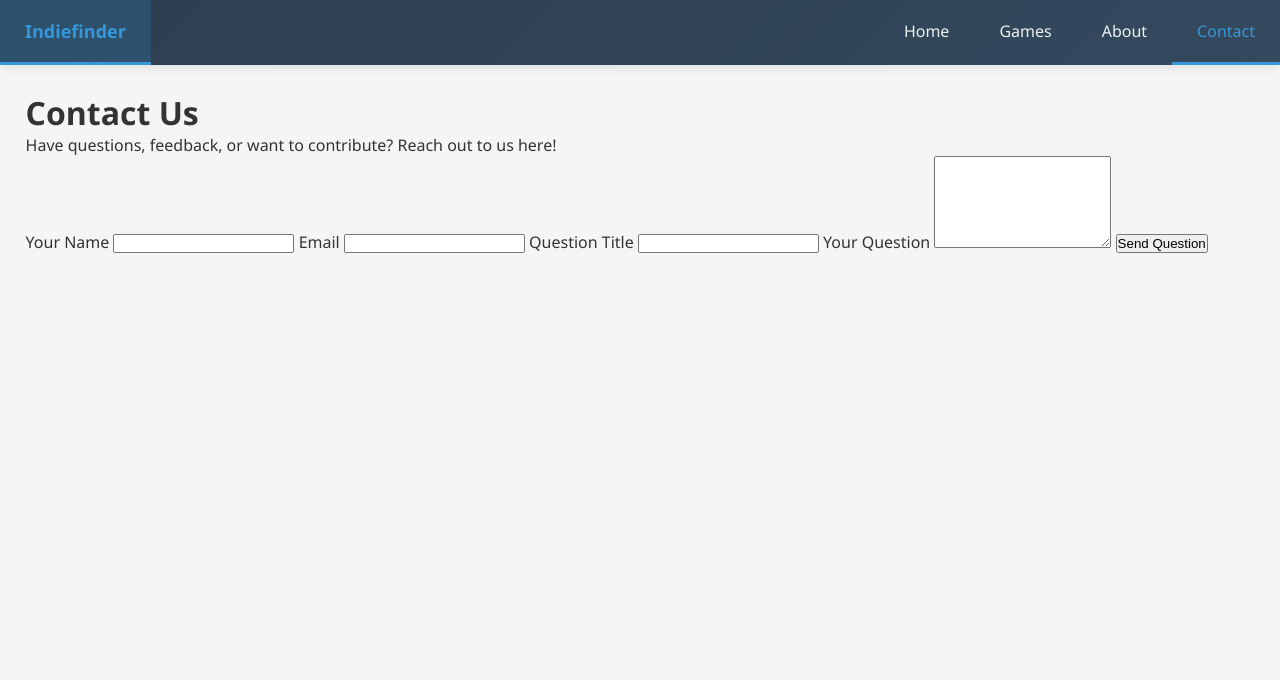
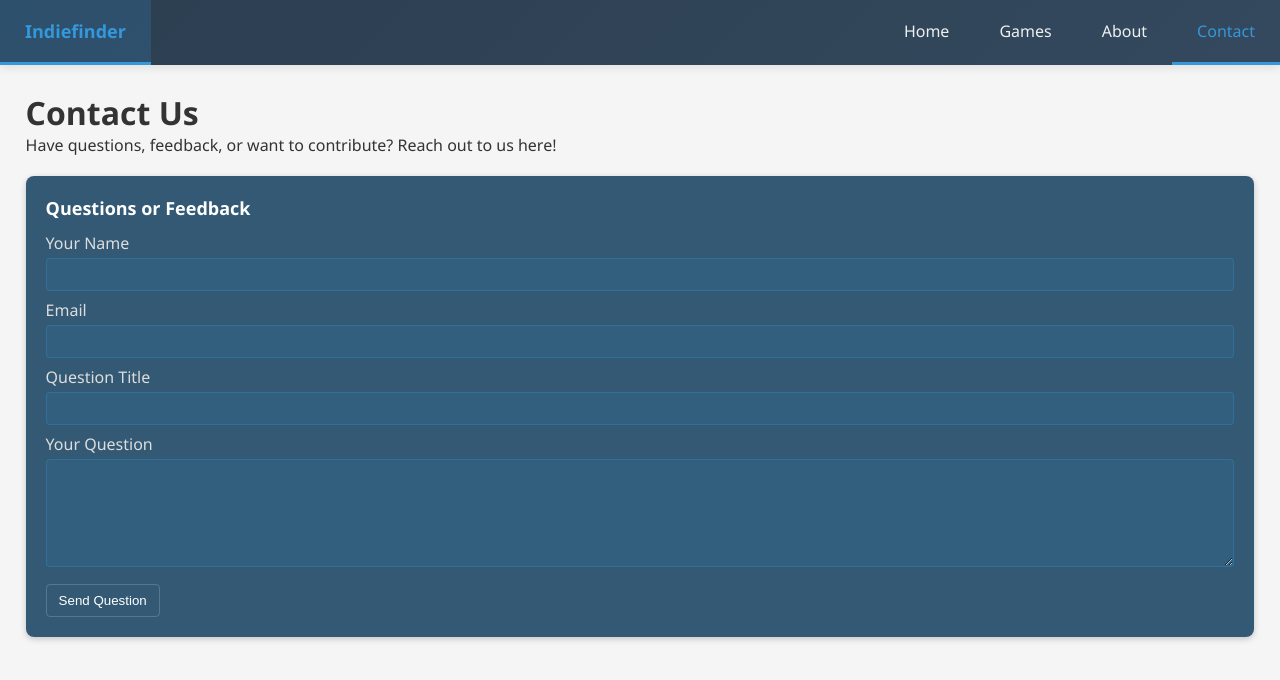
Before and after one commit to Braedan-Mitchell/project-2_Indiefinder, a plain HTML site: page html/contact.html in a window 1280 px wide. Drawn offline with Linux system fonts and the light colour scheme.

Commit message:
made the question or feedback part look significantly better

```diff
--- a/css/csspages/csscontact.css
+++ b/css/csspages/csscontact.css
@@ -1 +1,66 @@
 /*css styling for the contact page of the indiefind project */
+
+/* Make the question form sit in a single box styled like the navbar.
+   Do not change outer margins so page spacing stays the same. */
+.question-box {
+    /* visually match a typical navbar look */
+    background: rgba(3, 51, 84, 0.8); /* adjust if your navbar uses a different color */
+    color: #fff;
+    padding: 1.25rem;
+    border-radius: 8px;
+    box-shadow: 0 2px 6px rgba(0,0,0,0.2);
+    /* do not set margin so the page's existing margins remain */
+    width: 100%;
+    box-sizing: border-box;
+    margin-top: 20px;
+    margin-bottom: 20px;
+}
+
+/* Box heading */
+.question-box h2 {
+    margin-top: 0;
+    margin-bottom: 0.75rem;
+    font-size: 1.125rem;
+    color: inherit;
+}
+
+/* Form elements inside the navbar-like box */
+.question-box label {
+    display: block;
+    margin-top: 0.5rem;
+    margin-bottom: 0.25rem;
+    color: #ddd;
+}
+
+.question-box input,
+.question-box textarea {
+    width: 100%;
+    padding: 0.5rem;
+    border: 1px solid rgba(52, 152, 219, 0.3);
+    background: rgba(52, 152, 219, 0.09);
+    color: #fff;
+    border-radius: 4px;
+    box-sizing: border-box;
+    outline: none;
+}
+
+.question-box input:focus,
+.question-box textarea:focus {
+    border-color: rgba(52, 152, 219, 0.2);
+    box-shadow: 0 0 0 3px rgba(52, 152, 219, 0.2);
+}
+
+.question-box button#submitBtn {
+    margin-top: 0.75rem;
+    background: transparent;
+    color: #fff;
+    border: 1px solid rgba(255,255,255,0.18);
+    padding: 0.5rem 0.75rem;
+    border-radius: 4px;
+    cursor: pointer;
+}
+
+.question-box button#submitBtn:disabled {
+    opacity: 0.6;
+    cursor: not-allowed;
+}
--- a/html/contact.html
+++ b/html/contact.html
@@ -28,6 +28,9 @@
         <h1>Contact Us</h1>
         <p>Have questions, feedback, or want to contribute? Reach out to us here!</p>
 
+        <section class="question-box" aria-labelledby="questions-heading">
+            <h2 id="questions-heading">Questions or Feedback</h2>
+
             <form id="contactForm" novalidate>
                 <label for="name">Your Name</label>
                 <input id="name" name="name" type="text" required minlength="2" />
@@ -43,6 +46,7 @@
 
                 <button type="submit" id="submitBtn">Send Question</button>
             </form>
+        </section>
     </div>
 
 </body>
```
Lines whose indentation alone changed are shown as unchanged.
